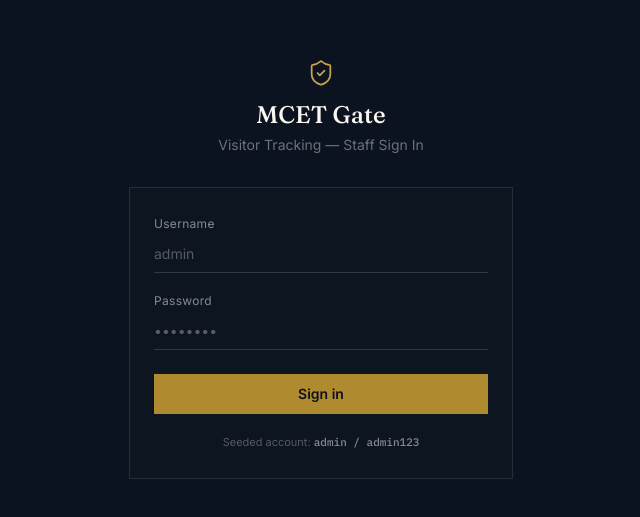
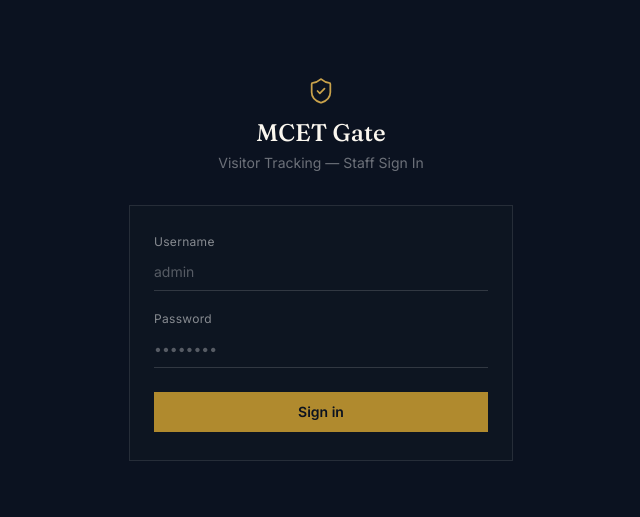
Before and after one commit to gowtham2000gsmg6-source/TrackIn-Frontend, a React (Vite) app: page /login in a window 1280 px wide. Shown: the part 131-648 px from the top of the page, without its empty margins (319-959 px from the left). Built offline with nearby package versions, Linux system fonts and the light colour scheme; no server answers.

Commit message:
Remove seeded account details from Login component
Removed seeded account information from the login form.

```diff
--- a/src/pages/Login.jsx
+++ b/src/pages/Login.jsx
@@ -72,10 +72,6 @@ export default function Login() {
             {loading ? <Loader2 size={16} className="animate-spin" /> : null}
             {loading ? 'Signing in…' : 'Sign in'}
           </button>
-
-          <p className="text-[11px] text-white/30 mt-5 text-center">
-            Seeded account: <span className="font-mono text-white/50">admin / admin123</span>
-          </p>
         </form>
       </div>
     </div>
```
